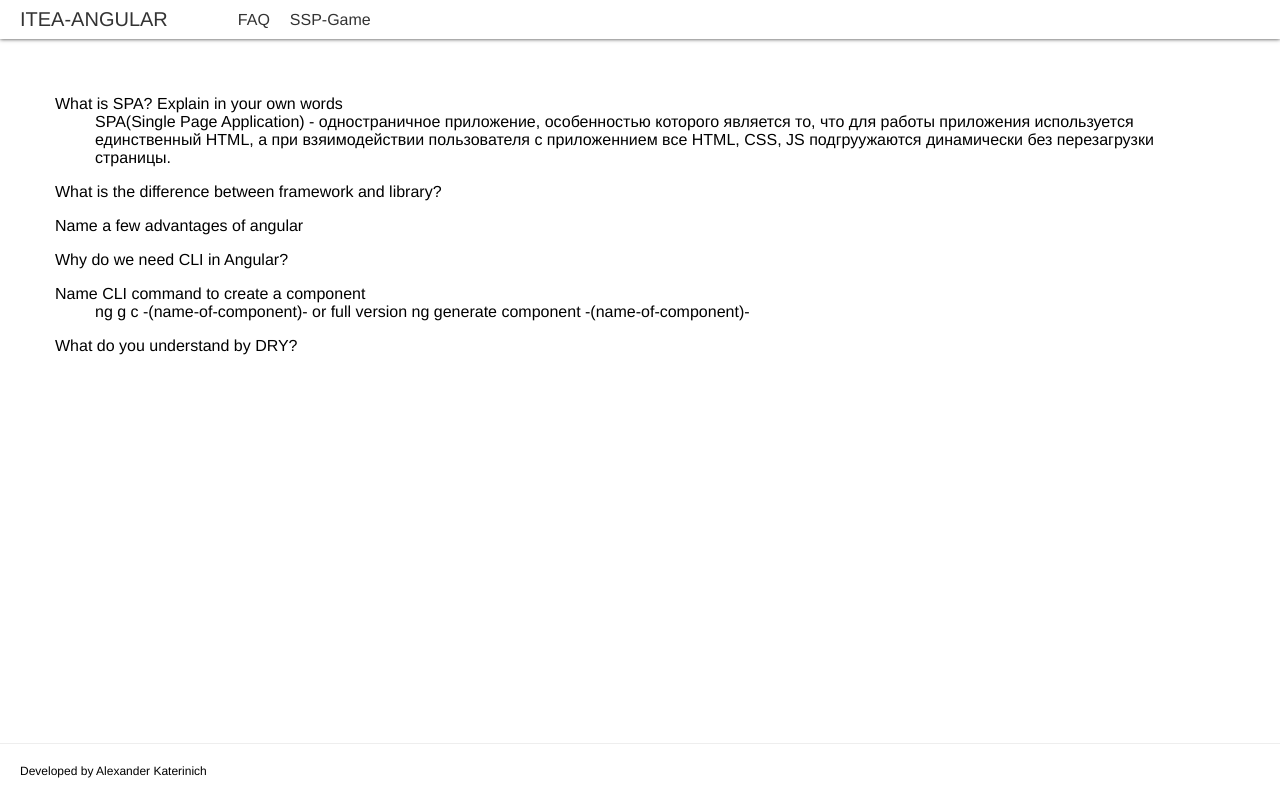
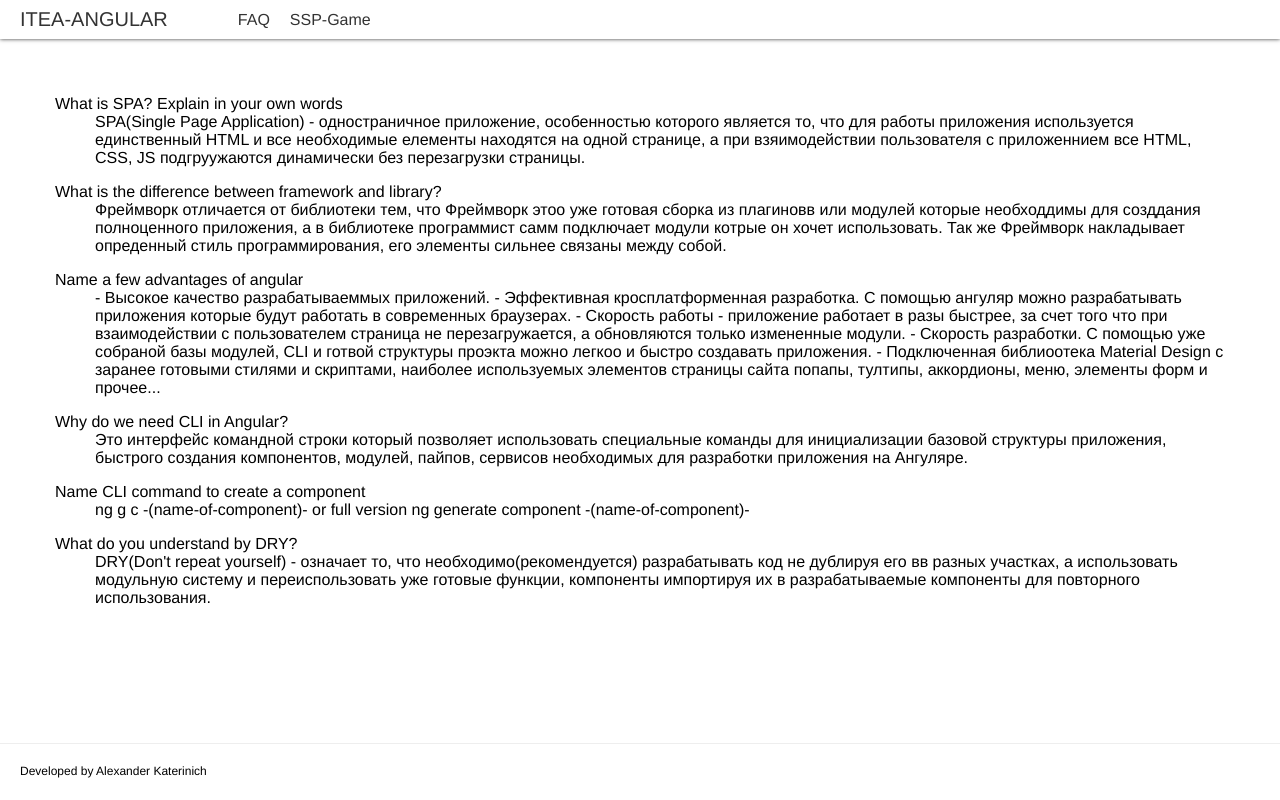
Before and after one commit to Pan1k/itea-angular, an Angular app: page /faq in a window 1280 px wide. Built offline with nearby package versions, Linux system fonts and the light colour scheme.

Commit message:
Added questions and answers

```diff
--- a/src/app/app.component.scss
+++ b/src/app/app.component.scss
@@ -1,7 +1,7 @@
 :host {
   display: flex;
   flex-direction: column;
-  height: 100%;
+  min-height: 100%;
 }
 
 header {
--- a/src/app/pages/faq/faq.component.html
+++ b/src/app/pages/faq/faq.component.html
@@ -3,23 +3,37 @@
     <dt>What is SPA? Explain in your own words</dt>
     <dd>
       SPA(Single Page Application) - одностраничное приложение, особенностью которого является то, что
-      для работы приложения используется единственный HTML, а при взяимодействии
-      пользователя с приложеннием все HTML, CSS, JS подгруужаются динамически без перезагрузки страницы.
+      для работы приложения используется единственный HTML и все необходимые елементы находятся на одной странице,
+      а при взяимодействии пользователя с приложеннием все HTML, CSS, JS подгруужаются динамически без перезагрузки страницы.
     </dd>
   </dl>
   <dl>
     <dt>What is the difference between framework and library?</dt>
     <dd>
-
+      Фреймворк отличается от библиотеки тем, что Фреймворк этоо уже готовая сборка из плагиновв или модулей которые
+      необходдимы для созддания полноценного приложения, а в библиотеке программист самм подключает модули котрые он хочет
+      использовать. Так же Фреймворк накладывает опреденный стиль программирования, его элементы сильнее связаны между собой.
     </dd>
   </dl>
   <dl>
     <dt>Name a few advantages of angular</dt>
-    <dd></dd>
+    <dd>
+      - Высокое качество разрабатываеммых приложений.
+      - Эффективная кросплатформенная разработка. С помощью ангуляр можно разрабатывать приложения которые будут
+      работать в современных браузерах.
+      - Скорость работы - приложение работает в разы быстрее, за счет того что при взаимодействии с пользователем
+      страница не перезагружается, а обновляются только измененные модули.
+      - Скорость разработки. С помощью уже собраной базы модулей, CLI и готвой структуры проэкта можно легкоо и быстро
+      создавать приложения.
+      - Подключенная библиоотека Material Design с заранее готовыми стилями и скриптами, наиболее используемых элементов
+      страницы сайта попапы, тултипы, аккордионы, меню, элементы форм и прочее...
+    </dd>
   </dl>
   <dl>
     <dt>Why do we need CLI in Angular?</dt>
-    <dd></dd>
+    <dd>
+      Это интерфейс командной строки который позволяет использовать специальные команды для инициализации базовой
+      структуры приложения, быстрого создания компонентов, модулей, пайпов, сервисов необходимых для разработки приложения на Ангуляре.</dd>
   </dl>
   <dl>
     <dt>Name CLI command to create a component</dt>
@@ -27,6 +41,10 @@
   </dl>
   <dl>
     <dt>What do you understand by DRY?</dt>
-    <dd></dd>
+    <dd>
+      DRY(Don't repeat yourself) - означает то, что необходимо(рекомендуется) разрабатывать код не дублируя его вв
+      разных участках, а использовать модульную систему и переиспользовать уже готовые функции, компоненты импортируя
+      их в разрабатываемые компоненты для повторного использования.
+    </dd>
   </dl>
 </div>
```
